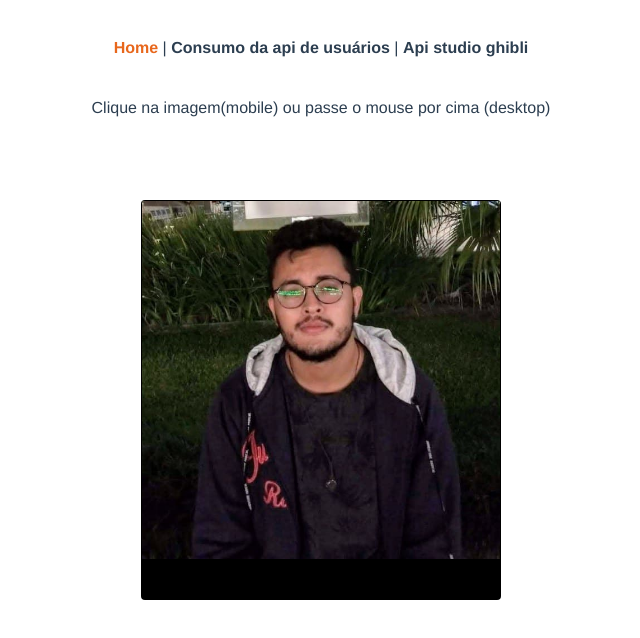
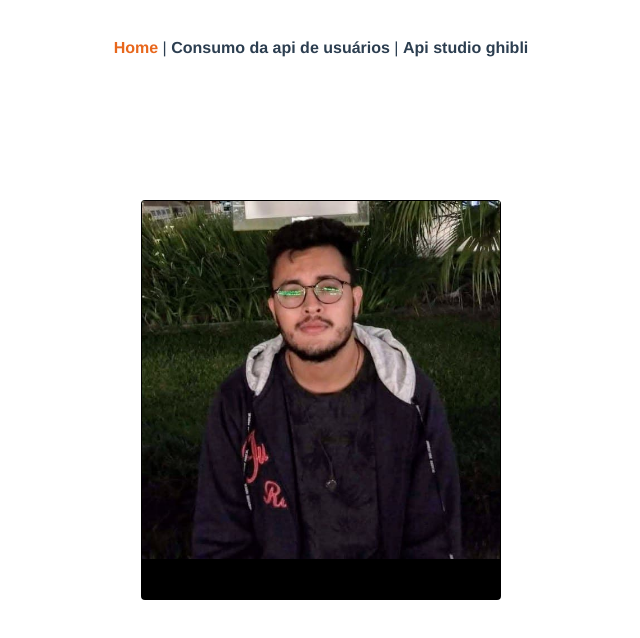
Before and after one commit to LofiJon/ConsumindoApiComVue, a Vue app: page / in a window 1280 px wide. Shown: the top 638 px of the page, without its empty margins (319-959 px from the left). Built offline with nearby package versions, Linux system fonts and the light colour scheme.

Commit message:
quarto...eu acho

```diff
--- a/src/views/Home.vue
+++ b/src/views/Home.vue
@@ -19,9 +19,7 @@
       </div>
     </div>
   </div>
-  <span>
-    Clique na imagem(mobile) ou passe o mouse por cima (desktop)
-  </span>
+
   </div>
 </template>
 
```
